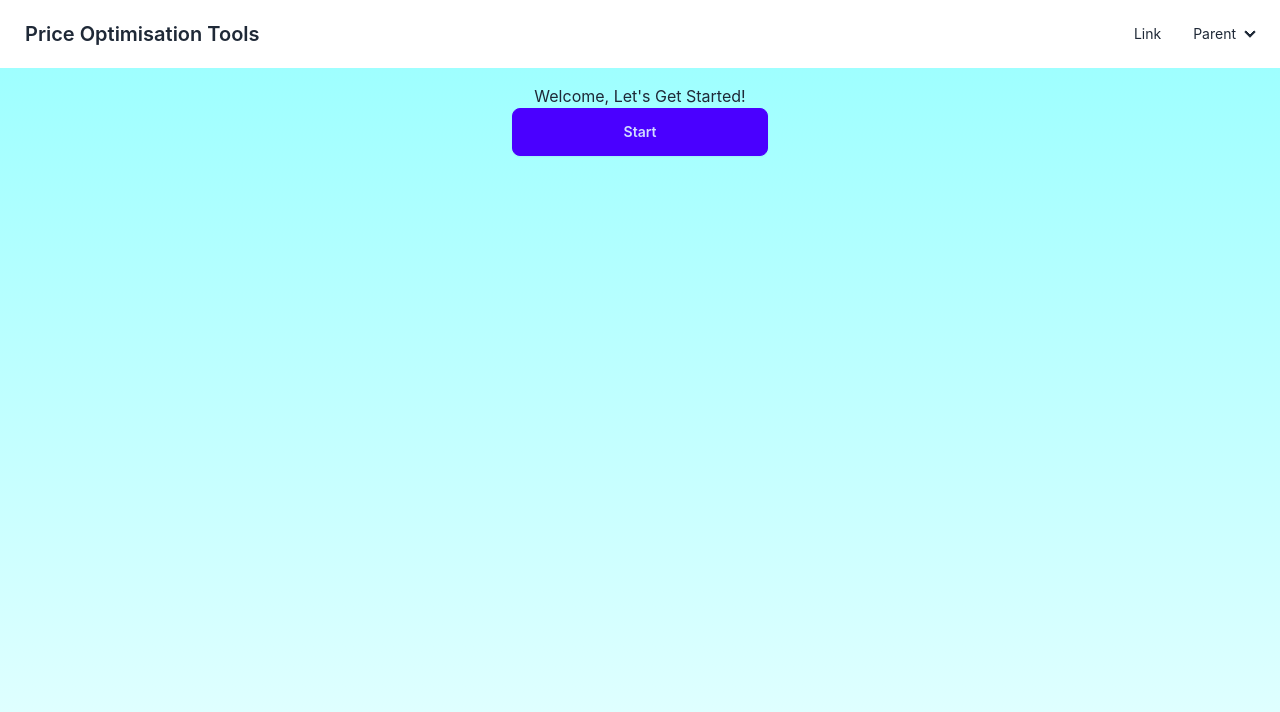
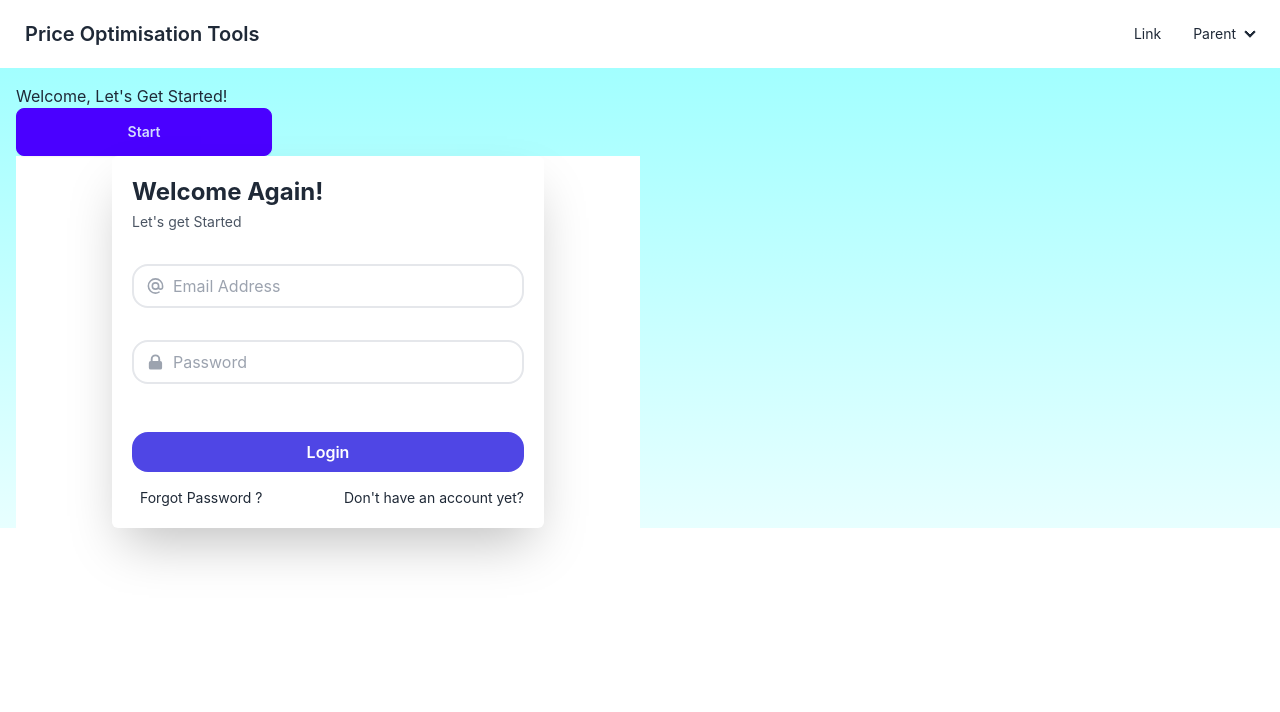
Before and after one commit to MahirAbrar/PriceWise.M5, a React (Create React App) app: page / in a window 1280 px wide. Shown: the top 712 px of the page. Built offline with nearby package versions, Linux system fonts and the light colour scheme.

Commit message:
create select store page.

```diff
--- a/src/App.css
+++ b/src/App.css
@@ -1,6 +1,5 @@
 .App {
-  text-align: center;
-  height: 100vh;
+  height: 100%;
 }
 
 .App {
--- /dev/null
+++ b/src/pages/LandingPage.js
@@ -0,0 +1,104 @@
+import React from "react";
+import { Link, useNavigate } from "react-router-dom";
+import { useState } from "react";
+
+const LandingPage = () => {
+  const navigate = useNavigate();
+
+  const handleStartClick = () => {
+    navigate("/select-store");
+  };
+
+  const [email, setEmail] = useState("");
+  const [password, setPassword] = useState("");
+
+  return (
+    <>
+      <h1>Welcome, Let's Get Started!</h1>
+      <div className="whiteBox">
+        <button className="btn btn-wide btn-primary" onClick={handleStartClick}>
+          Start
+        </button>
+      </div>
+      <div className="flex w-full lg:w-1/2 justify-center items-center bg-white space-y-8">
+        <div className="w-full px-8 md:px-32 lg:px-24">
+          <form className="bg-white rounded-md shadow-2xl p-5">
+            <h1 className="text-gray-800 font-bold text-2xl mb-1">
+              Welcome Again!
+            </h1>
+            <p className="text-sm font-normal text-gray-600 mb-8">
+              Let's get Started
+            </p>
+            <div className="flex items-center border-2 mb-8 py-2 px-3 rounded-2xl group">
+              {/* if there is email then svg will have className text-black */}
+
+              <svg
+                xmlns="http://www.w3.org/2000/svg"
+                className="h-5 w-5 text-gray-400 group-hover:text-black transition-all duration-500"
+                fill="none"
+                viewBox="0 0 24 24"
+                stroke="currentColor"
+              >
+                <path
+                  strokeLinecap="round"
+                  strokeLinejoin="round"
+                  strokeWidth="2"
+                  d="M16 12a4 4 0 10-8 0 4 4 0 008 0zm0 0v1.5a2.5 2.5 0 005 0V12a9 9 0 10-9 9m4.5-1.206a8.959 8.959 0 01-4.5 1.207"
+                />
+              </svg>
+              <input
+                id="email"
+                className=" pl-2 w-full outline-none border-none"
+                type="email"
+                name="email"
+                placeholder="Email Address"
+                value={email}
+                onChange={(e) => setEmail(e.target.value)}
+              />
+            </div>
+            <div className="flex items-center border-2 mb-12 py-2 px-3 rounded-2xl group">
+              <svg
+                xmlns="http://www.w3.org/2000/svg"
+                className="h-5 w-5 text-gray-400 group-hover:text-black transition-all duration-500"
+                viewBox="0 0 20 20"
+                fill="currentColor"
+              >
+                <path
+                  fillRule="evenodd"
+                  d="M5 9V7a5 5 0 0110 0v2a2 2 0 012 2v5a2 2 0 01-2 2H5a2 2 0 01-2-2v-5a2 2 0 012-2zm8-2v2H7V7a3 3 0 016 0z"
+                  clipRule="evenodd"
+                />
+              </svg>
+              <input
+                className="pl-2 w-full outline-none border-none"
+                type="password"
+                name="password"
+                id="password"
+                placeholder="Password"
+                value={password}
+                onChange={(e) => setPassword(e.target.value)}
+              />
+            </div>
+            <button
+              type="submit"
+              className="block w-full bg-indigo-600 mt-5 py-2 rounded-2xl hover:bg-indigo-700 hover:-translate-y-1 transition-all duration-500 text-white font-semibold mb-2"
+            >
+              Login
+            </button>
+            <div className="flex justify-between mt-4">
+              <span className="text-sm ml-2 hover:text-blue-500 cursor-pointer hover:-translate-y-1 duration-500 transition-all">
+                Forgot Password ?
+              </span>
+
+              <Link className="text-sm ml-2 hover:text-blue-500 cursor-pointer hover:-translate-y-1 duration-500 transition-all">
+                Don't have an account yet?
+              </Link>
+            </div>
+          </form>
+        </div>
+      </div>
+    </>
+  );
+};
+
+export default LandingPage;
--- a/src/pages/LoginPage.js
+++ /dev/null
@@ -1,24 +0,0 @@
-import React from "react";
-import "./LoginPage.css";
-import { useNavigate } from "react-router-dom"; // Step 1: Import useNavigate
-
-const LoginPage = () => {
-  const navigate = useNavigate(); // Step 2: Initialize useNavigate
-
-  const handleStartClick = () => {
-    navigate("/price-optimization"); // Navigate to PriceOptimizationPage
-  };
-
-  return (
-    <>
-      <h1>Welcome, Let's Get Started!</h1>
-      <div className="whiteBox">
-        <button className="btn btn-wide btn-primary" onClick={handleStartClick}>
-          Start
-        </button>
-      </div>
-    </>
-  );
-};
-
-export default LoginPage;
--- /dev/null
+++ b/src/pages/PageNotFound.js
@@ -0,0 +1,7 @@
+import React from "react";
+
+const PageNotFound = () => {
+  return <div>Pagenotfound</div>;
+};
+
+export default PageNotFound;
--- a/src/pages/PriceOptimizationPage.js
+++ /dev/null
@@ -1,36 +0,0 @@
-import React from "react";
-
-const PriceOptimizationPage = () => {
-  const stores = {
-    store1California: ["Store 1", "California, USA"],
-    store2California: ["Store 2", "California, USA"],
-    store3California: ["Store 3", "California, USA"],
-    store4California: ["Store 4", "California, USA"],
-    store1Texas: ["Store 1", "Texas, USA"],
-    store2Texas: ["Store 2", "Texas, USA"],
-    store3Texas: ["Store 3", "Texas, USA"],
-    store1Wisconsin: ["Store 1", "Wisconsin, USA"],
-    store2Wisconsin: ["Store 2", "Wisconsin, USA"],
-    store3Wisconsin: ["Store 3", "Wisconsin, USA"],
-  };
-
-  return (
-    <>
-      {/* Content */}
-      <h1>Welcome. Please select your store.</h1>
-      <div className="grid grid-cols-3 gap-4">
-        {Object.keys(stores).map((store) => (
-          <div className="card w-96 bg-base-100 shadow-xl flex flex-col">
-            <div className="card-body">
-              <h2 className="card-title">{stores[store][0]}</h2>
-              <p className="">{stores[store][1]}</p>
-            </div>
-            <div>hello</div>
-          </div>
-        ))}
-      </div>
-    </>
-  );
-};
-
-export default PriceOptimizationPage;
--- /dev/null
+++ b/src/pages/SelectItem.js
@@ -0,0 +1,7 @@
+import React from "react";
+
+const SelectItem = () => {
+  return <div>SelectItem</div>;
+};
+
+export default SelectItem;
--- a/src/pages/SelectItemPage.js
+++ /dev/null
@@ -1,7 +0,0 @@
-import React from "react";
-
-const SelectItemPage = () => {
-  return <div>SelectItemPage</div>;
-};
-
-export default SelectItemPage;
--- /dev/null
+++ b/src/pages/SelectStore.js
@@ -0,0 +1,50 @@
+import React from "react";
+import { useNavigate } from "react-router-dom"; // Import useNavigate
+
+const SelectStore = () => {
+  const navigate = useNavigate(); // Initialize useNavigate
+
+  const stores = {
+    store1California: ["Store 1", "California, USA"],
+    store2California: ["Store 2", "California, USA"],
+    store3California: ["Store 3", "California, USA"],
+    store4California: ["Store 4", "California, USA"],
+    store1Texas: ["Store 1", "Texas, USA"],
+    store2Texas: ["Store 2", "Texas, USA"],
+    store3Texas: ["Store 3", "Texas, USA"],
+    store1Wisconsin: ["Store 1", "Wisconsin, USA"],
+    store2Wisconsin: ["Store 2", "Wisconsin, USA"],
+    store3Wisconsin: ["Store 3", "Wisconsin, USA"],
+  };
+
+  // Function to handle card click
+  const handleCardClick = (storeId) => {
+    navigate(`/selectItem-${storeId}`); // Navigate to dynamic route
+  };
+
+  return (
+    <>
+      {/* Content */}
+      <h1 className="text-xl font-semibold">
+        Welcome. Please select your store.
+      </h1>
+      <div className="flex flex-wrap gap-5 mt-2">
+        {Object.entries(stores).map(([storeId, [storeName, storeLocation]]) => (
+          <div
+            key={storeId}
+            className="card w-96 bg-base-100 shadow-xl flex flex-row items-center hover:shadow-lg hover:cursor-pointer"
+            onClick={() => handleCardClick(storeId)} // Set onClick to handleCardClick
+          >
+            <div className="card-body">
+              <h2 className="card-title">{storeName}</h2>
+              <p>{storeLocation}</p>
+            </div>
+            <div className="mr-5 font-bold text-2xl">{">"}</div>
+          </div>
+        ))}
+      </div>
+    </>
+  );
+};
+
+export default SelectStore;
--- a/src/routes.js
+++ b/src/routes.js
@@ -1,19 +1,19 @@
 import React from "react";
 import { Route, Routes as BaseRoutes } from "react-router-dom";
-import LoginPage from "./pages/LoginPage";
-import PriceOptimizationPage from "./pages/PriceOptimizationPage";
-import SelectItemPage from "./pages/SelectItemPage";
-import Page4 from "./pages/Page4";
+
+import SelectStore from "./pages/SelectStore";
+import LandingPage from "./pages/LandingPage";
+import SelectItem from "./pages/SelectItem";
+// import PageNotFound from "./pages/PageNotFound";
 // import Page5 from "./pages/Page5";
 
 const Routes = () => {
   return (
     <BaseRoutes>
-      <Route path="/price-optimization" Component={PriceOptimizationPage} />
-      <Route path="/select-item" Component={SelectItemPage} />
-      <Route path="/page4" Component={Page4} />
-      page name
-      <Route path="/" exact Component={LoginPage} />
+      <Route path="/" exact Component={LandingPage} />
+      <Route path="/select-store" Component={SelectStore} />
+      <Route path="/selectItem-:storeId" Component={SelectItem} />
+      {/* <Route path="*" Component={PageNotFound} /> */}
     </BaseRoutes>
   );
 };
```
Also changed, not shown: src/pages/LoginPage.css (deleted).
